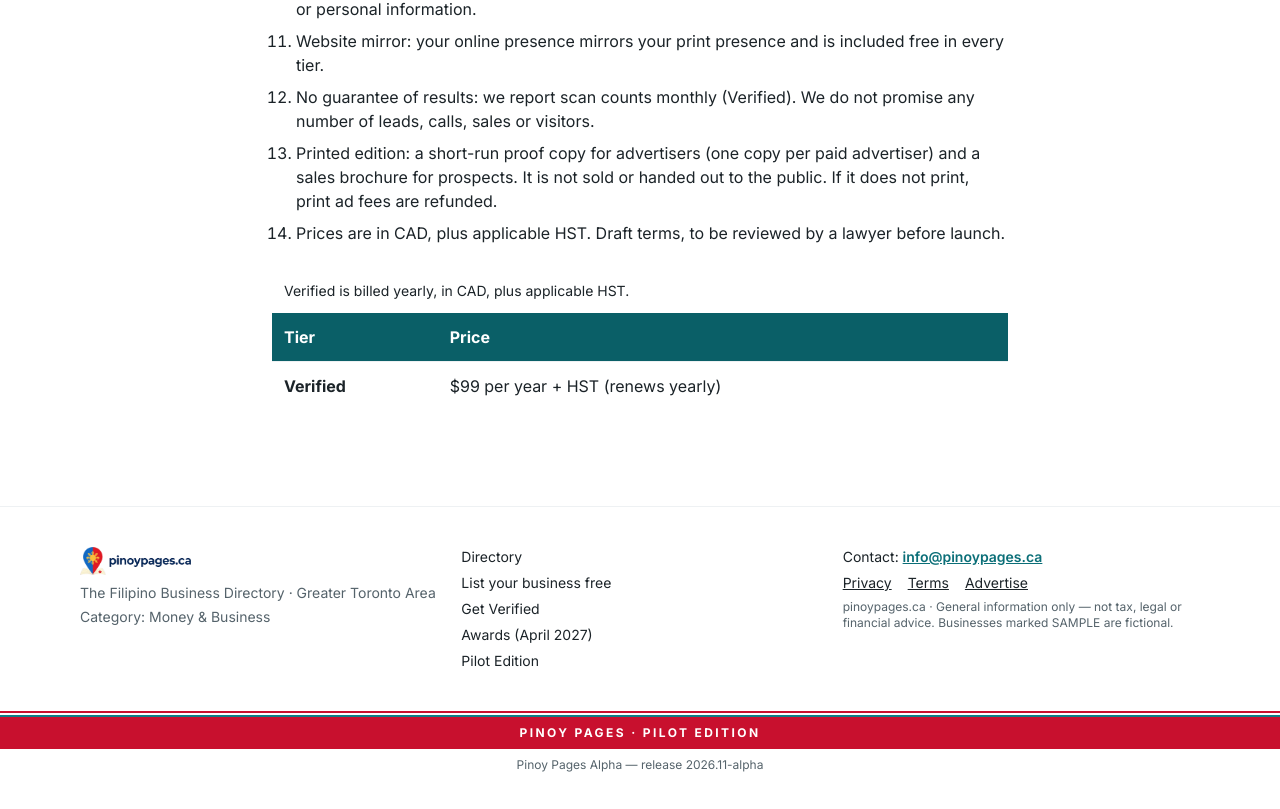
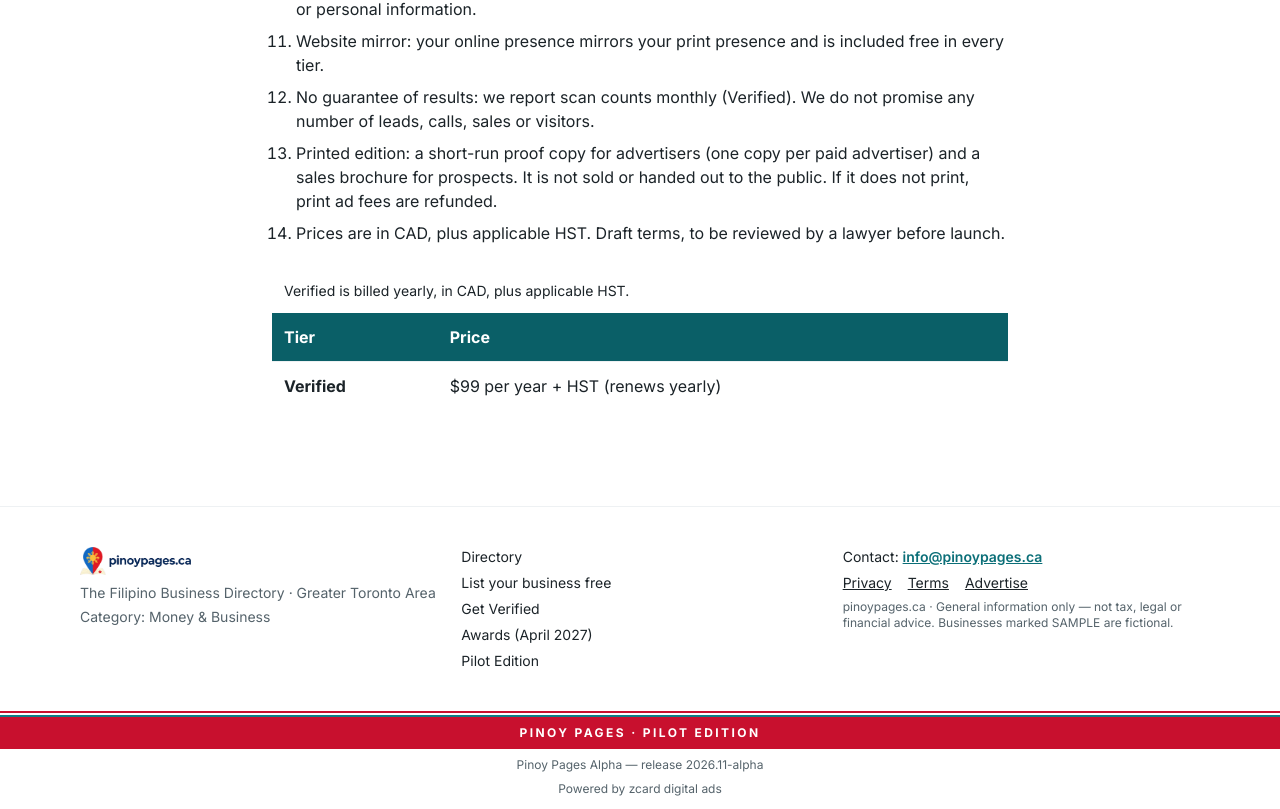
Before and after one commit to quickremittance-source/pinoypages-web, a Next.js app: page /terms in a window 1280 px wide. Shown: the part 939-1748 px from the top of the page. Before the commit the page ends 1720 px from the top, so only its background shows below. Built offline with nearby package versions, Linux system fonts and the light colour scheme; no server answers.

Commit message:
footer: 'Powered by zcard digital ads' (plain text)

```diff
--- a/src/components/Chrome.tsx
+++ b/src/components/Chrome.tsx
@@ -152,6 +152,9 @@
       <p data-testid="alpha-footer" className="py-2 text-center text-xs text-muted">
         Pinoy Pages Alpha — release 2026.11-alpha
       </p>
+      <p data-testid="zcard-footer" className="pb-3 text-center text-xs text-muted">
+        Powered by zcard digital ads
+      </p>
     </footer>
   );
 }
```
Also changed, not shown: 1 other file (tests, documents, lock files or other folders).
